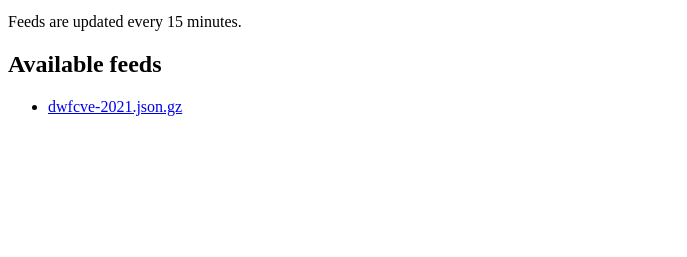
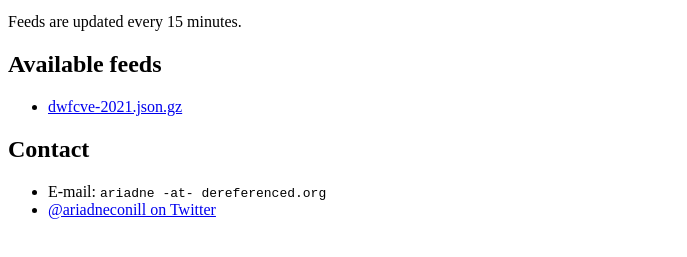
Before and after one commit to kaniini/dwf-feed, a plain HTML site: page wwwroot/index.html in a window 1280 px wide. Shown: the part 101-358 px from the top of the page, without its empty margins (0-687 px from the left). Drawn offline with Linux system fonts and the light colour scheme.

Commit message:
add contact info

```diff
--- a/wwwroot/index.html
+++ b/wwwroot/index.html
@@ -16,5 +16,12 @@
     <ul>
       <li><a href="feeds/dwfcve-2021.json.gz">dwfcve-2021.json.gz</a></li>
     </ul>
+
+    <h2>Contact</h2>
+
+    <ul>
+      <li>E-mail: <code>ariadne -at- dereferenced.org</code></li>
+      <li><a href="https://twitter.com/ariadneconill">@ariadneconill on Twitter</a></li>
+    </ul>
   </body>
 </html>
```
